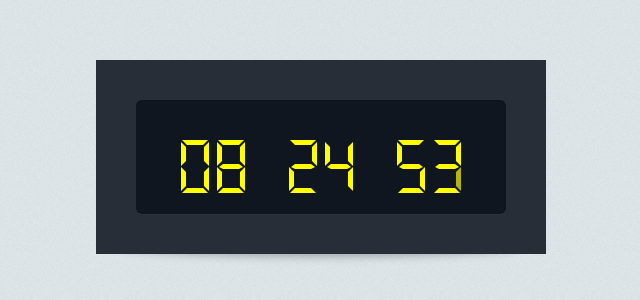
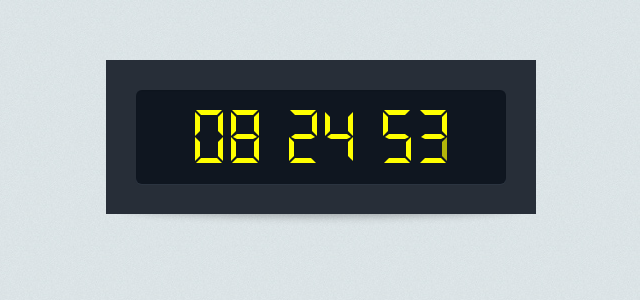
Before and after one commit to maduval/station_clock, a plain HTML site: page index.html in a window 1280 px wide. Shown: the part 140-440 px from the top of the page, without its empty margins (319-959 px from the left). Drawn offline with nearby package versions, Linux system fonts and the light colour scheme.

Commit message:
ajustements css

```diff
--- a/assets/css/style.css
+++ b/assets/css/style.css
@@ -46,7 +46,10 @@ section, footer, header, aside{
 
 #clock{
 	width:370px;
-	padding:40px;
+/*(+/-)MD - BEGIN MODIFICATION - 31.10.15*/
+	/*padding:40px;*/
+	padding:30px;
+/*(+/-)MD - END MODIFICATION - 31.10.15*/
 	margin:200px auto 60px;
 	position:relative;
 }
@@ -66,7 +69,10 @@ section, footer, header, aside{
 
 #clock .display{
 	text-align:center;
-	padding: 40px 20px 20px;
+/*(+/-)MD - BEGIN MODIFICATION - 31.10.15*/
+	padding: 20px 20px 20px;
+	/*padding: 40px 20px 20px;*/
+/*(+/-)MD - END MODIFICATION - 31.10.15*/
 	border-radius:6px;
 	position:relative;
 	height: 54px;
@@ -77,7 +83,8 @@ section, footer, header, aside{
 	Light color theme
 --------------------------*/
 
-
+/*(-)MD - BEGIN DELETE - 31.10.15*/
+/*
 #clock.light{
 	background-color:#f3f3f3;
 	color:#272e38;
@@ -105,7 +112,8 @@ section, footer, header, aside{
 	background-color:#dddddd;
 	box-shadow:0 1px 1px rgba(0,0,0,0.08) inset, 0 1px 1px #fafafa;
 }
-
+*/
+/*(-)MD - END DELETE - 31.10.15*/
 
 /*-------------------------
 	Dark color theme
@@ -175,6 +183,12 @@ section, footer, header, aside{
 	height:0;
 	border:5px solid transparent;
 }
+
+/*(+)MD - BEGIN INSERT - 31.10.15*/
+#clock .digits .space{
+	width: 14px;
+}
+/*(+)MD - END INSERT - 31.10.15*/
 
 #clock .digits .d1{			height:5px;width:16px;top:0;left:6px;}
 #clock .digits .d1:before{	border-width:0 5px 5px 0;border-right-color:inherit;left:-5px;}
@@ -395,7 +409,8 @@ section, footer, header, aside{
 		Button
 --------------------------*/
 
-
+/*(-)MD - BEGIN DELETE - 31.10.15*/
+/*
 .button-holder{
 	text-align:center;
 	padding-bottom:100px;
@@ -423,6 +438,8 @@ a.button{
 a.button:hover{
 	opacity:0.9;
 }
+*/
+/*(-)MD - END DELETE - 31.10.15*/
 
 
 /*----------------------------
```
Also changed, not shown: index.html (+1 -1 lines).
